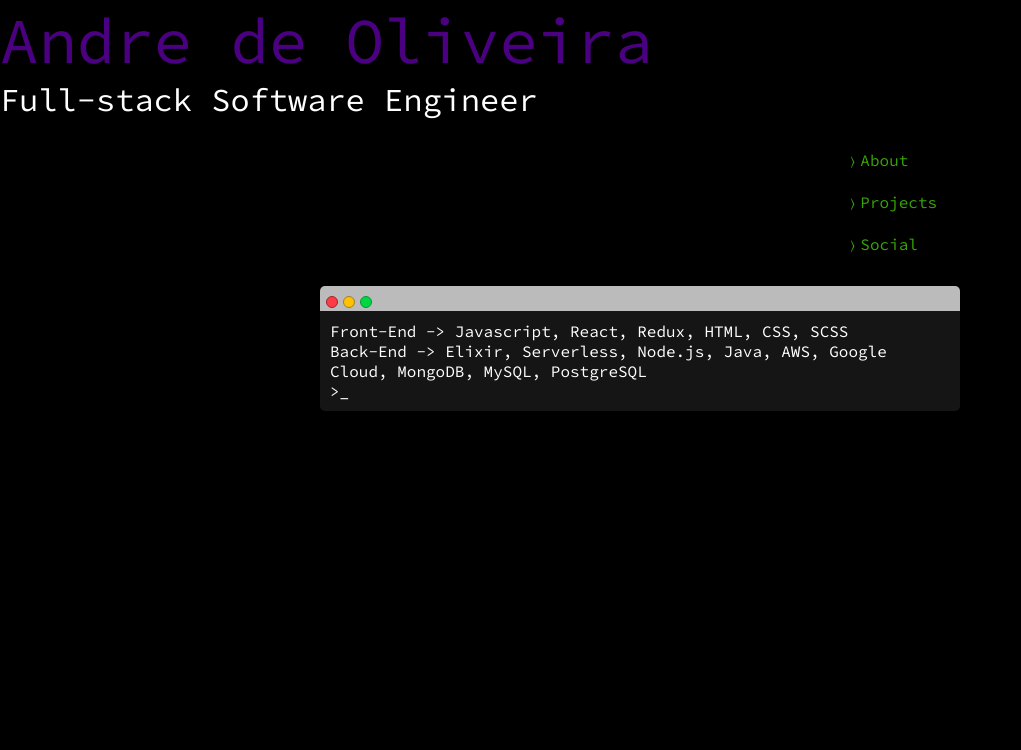
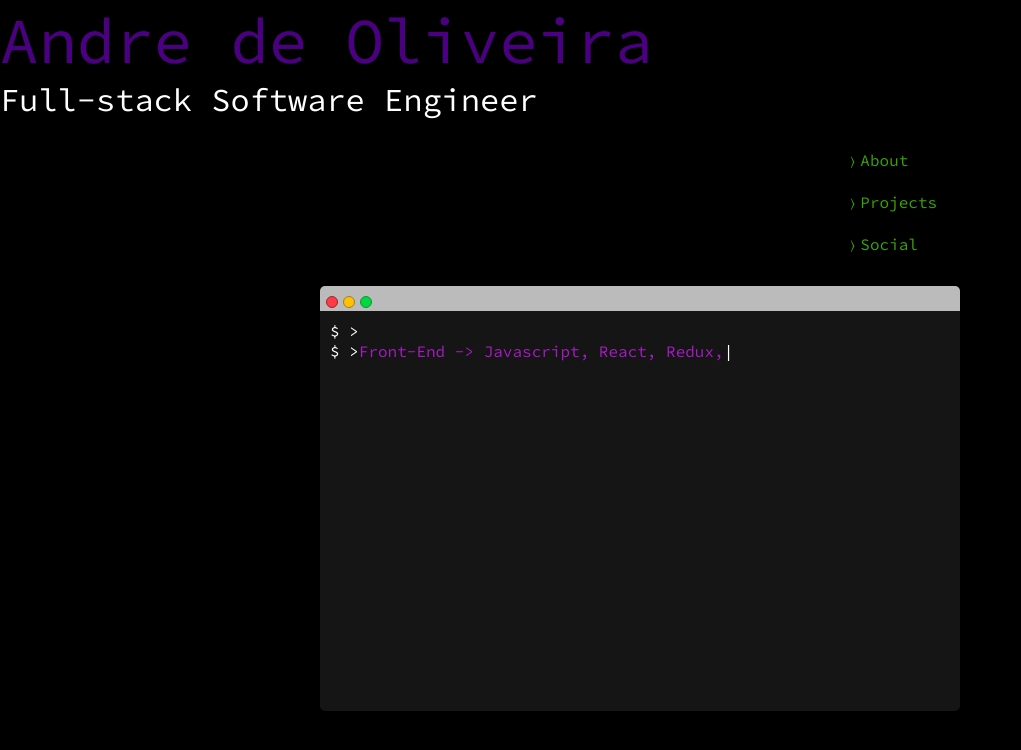
Before and after one commit to andredeloliveira/react-andre-app, a React (Create React App) app: page / in a window 1280 px wide. Both pictures are taken after a click on the item "About". Shown: the top 750 px of the page, without its empty margins (0-1021 px from the left). Built offline with nearby package versions, Linux system fonts and the light colour scheme.

Commit message:
Add typist

```diff
--- a/package.json
+++ b/package.json
@@ -6,7 +6,9 @@
     "immutable": "^3.8.2",
     "react": "^16.2.0",
     "react-dom": "^16.2.0",
-    "react-scripts": "1.1.1"
+    "react-scripts": "1.1.1",
+    "react-transition-group": "1.x",
+    "react-typist": "^2.0.4"
   },
   "scripts": {
     "start": "react-scripts start",
--- a/src/components/UI/SourceCodeContainer/SourceCodeContainer.css
+++ b/src/components/UI/SourceCodeContainer/SourceCodeContainer.css
@@ -37,9 +37,25 @@
   background-color: #151515;
   box-sizing: border-box;
   width: 50vw;
+  min-height: 50vh;
   max-width: 50vw;
   margin: 0 auto;
   padding: 10px;
   border-bottom-left-radius: 5px;
   border-bottom-right-radius: 5px;
 }
+
+.about-container {
+  display: flex;
+  flex-direction: column;
+  height: 190px;
+  align-content: space-around;
+}
+
+.front-end {
+  color: rgb(167, 27, 196);
+}
+
+.back-end {
+  color: rgb(35, 90, 211)
+}
--- a/src/components/UI/SourceCodeContainer/SourceCodeContainer.jsx
+++ b/src/components/UI/SourceCodeContainer/SourceCodeContainer.jsx
@@ -1,16 +1,23 @@
 import React from 'react';
 import PropTypes from 'prop-types';
+import Typist from 'react-typist';
 import './SourceCodeContainer.css';
 
 const sourceCodeContent = {
   about: (
     <div className='about-container'>
-      <div className="line">
+      <Typist>
+        $ >
+        <span className="front-end">
         Front-End -> {['Javascript, ', 'React, ', 'Redux, ', 'HTML, ', 'CSS, ', 'SCSS']}
-      </div>
-      <div className="line2">
-        Back-End -> Elixir, Serverless, Node.js, Java, AWS, Google Cloud, MongoDB, MySQL, PostgreSQL
-      </div>
+        </span>
+        <Typist.Delay ms={200} />
+        <br />
+        $ >
+        <span className="back-end">
+          Back-End -> Elixir, Serverless, Node.js, Java, AWS, Google Cloud, MongoDB, MySQL, PostgreSQL
+        </span>
+      </Typist>
     </div>
   ),
   projects: {
@@ -36,6 +43,11 @@ class SourceCodeContainer  extends React.PureComponent {
 
   render () {
     const {content} = this.props;
+    const animation = {
+      transitionName: 'animation',
+      transitionEnterTimeout: 500,
+      transitionLeaveTimeout: 500
+    };
     return (
       <div>
         <div className="menu">
@@ -44,8 +56,7 @@ class SourceCodeContainer  extends React.PureComponent {
           <div className="buttons zoom"></div>
         </div>
         <div className="screen">
-        {this._renderSourceCodeContent(content)}
-        <div className="line2">><span className="cursor4">_</span></div>
+          $ > {this._renderSourceCodeContent(content)}
         </div>
       </div>
     )
```
Also changed, not shown: 1 other file (tests, documents, lock files or other folders).
